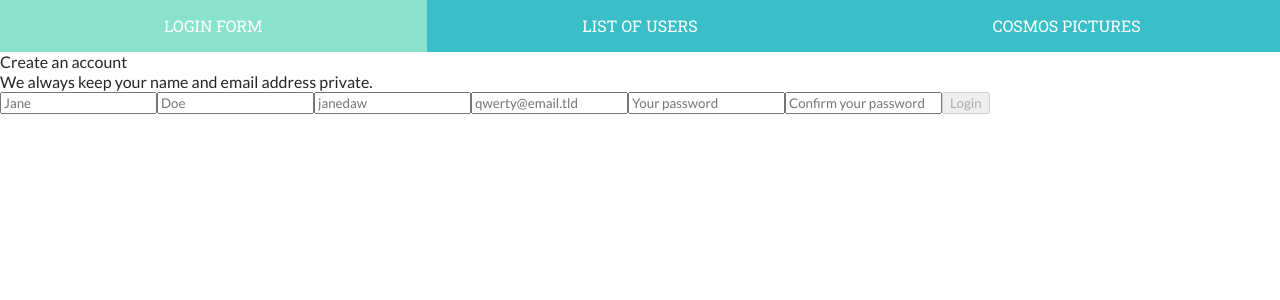
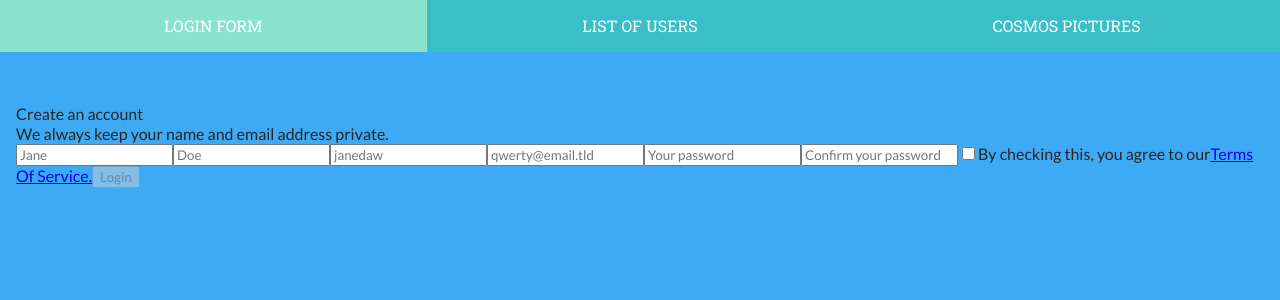
Before and after one commit to vXIXk/React, a React (Vite) app in the folder Homework_4/: page /form in a window 1280 px wide. Shown: the top 300 px of the page. Built offline with nearby package versions, Linux system fonts and the light colour scheme.

Commit message:
Commit changes to old files

```diff
--- a/Homework_4/src/assets/App.module.sass
+++ b/Homework_4/src/assets/App.module.sass
@@ -3,6 +3,6 @@
 html, *
   font-family: "Lato", sans-serif
 body
-  height: 100%
+  height: 100vh
   line-height: 1.25
   color: $light-black
--- a/Homework_4/src/assets/common/_vars.sass
+++ b/Homework_4/src/assets/common/_vars.sass
@@ -1,3 +1,10 @@
+%padding
+      padding: 6.5rem 1rem 3.5rem
+      @media screen and (max-width: 540px)
+            padding-top: 7.75rem
+      @media screen and (max-width: 300px)
+            padding-top: 13rem
+
 $cream: #fffeec
 $bronze: #b6aa82
 $light-black:  #252525
@@ -5,3 +12,4 @@ $mustard-yellow: #d39f1c
 $cayenne-red: #971808
 $turquoise: #3abfc9
 $light-teal: #89e3cc
+$sky-blue: #3ea9f5
--- a/Homework_4/src/components/Forms/FormsAssets/Forms.module.sass
+++ b/Homework_4/src/components/Forms/FormsAssets/Forms.module.sass
@@ -0,0 +1,7 @@
+@import './../../../assets/common/_templates'
+@import './../../../assets/common/vars'
+
+.formBox
+      height: 100vh
+      @extend %padding
+      background-color: $sky-blue
--- a/Homework_4/src/components/Forms/LoginForm.jsx
+++ b/Homework_4/src/components/Forms/LoginForm.jsx
@@ -24,7 +24,7 @@ export default function LoginForm() {
             validationSchema={LOGIN_SCHEMA}
         >
             {({ dirty, isValid }) => (
-                <section className={styles.formBox}>
+                <article className={styles.formBox}>
                     <header className={styles.formBoxHeader}>
                         <h1
                             className={`${styles.formH1} ${styles.loginFormH1}`}
@@ -55,7 +55,7 @@ export default function LoginForm() {
                             </button>
                         </Form>
                     </main>
-                </section>
+                </article>
             )}
         </Formik>
     );
--- a/Homework_4/src/components/Forms/RegisterForm.jsx
+++ b/Homework_4/src/components/Forms/RegisterForm.jsx
@@ -12,6 +12,7 @@ export default function RegisterForm() {
         email: "",
         password: "",
         passwordConfirmation: "",
+        isAgreed: false,
     };
     const handleSubmit = (value, formikBag) => {
         formikBag.resetForm();
@@ -25,7 +26,7 @@ export default function RegisterForm() {
         >
             {({ dirty, isValid }) => {
                 return (
-                    <section className={styles.formBox}>
+                    <article className={styles.formBox}>
                         <header className={styles.formBoxHeader}>
                             <h1
                                 className={`${styles.formH1} ${styles.registerFormH1}`}
@@ -75,6 +76,21 @@ export default function RegisterForm() {
                                     name="passwordConfirmation"
                                     placeholder="Confirm your password"
                                 />
+                                <label
+                                    className={`${styles.formLabel} ${styles.radioLabel}`}
+                                >
+                                    <input
+                                        type="checkbox"
+                                        name="isAgreed"
+                                        required
+                                    />
+                                    <span className={styles.isAgreed}>
+                                        By checking this, you agree to our
+                                        <a className={styles.link} href="#">
+                                            Terms Of Service.
+                                        </a>
+                                    </span>
+                                </label>
                                 <button
                                     className={`${styles.submitBtn} ${styles.registerSubmitBtn}`}
                                     type="submit"
@@ -84,7 +100,7 @@ export default function RegisterForm() {
                                 </button>
                             </Form>
                         </main>
-                    </section>
+                    </article>
                 );
             }}
         </Formik>
--- a/Homework_4/src/components/Navigation/Navigation.module.sass
+++ b/Homework_4/src/components/Navigation/Navigation.module.sass
@@ -4,11 +4,14 @@
       width: 100%
 
 .navBox
+      position: absolute
       display: flex
       @media screen and (max-width: 300px)
             flex-direction: column
 .linkWrapper
       flex: 1 1 auto
+      display: flex
+      align-items: center
       background-color: $turquoise
       font-family: "Roboto Slab"
       text-transform: uppercase
@@ -16,8 +19,8 @@
 .navLink
       display: block
       text-decoration: none
+      text-align: center
       padding: 1rem
-      text-align: center
       background-color: inherit
       color: white
 
--- a/Homework_4/src/components/Slider/Slider.module.sass
+++ b/Homework_4/src/components/Slider/Slider.module.sass
@@ -2,7 +2,8 @@
 @import './../../assets/common/vars'
 
 .sliderBox
-      padding: 3.5rem 1rem 3.5rem
+      height: 100vh
+      @extend %padding
       background-color: $cream
 
 .slidesBox
--- a/Homework_4/src/components/UsersList/UsersList.module.sass
+++ b/Homework_4/src/components/UsersList/UsersList.module.sass
@@ -1,10 +1,11 @@
 @import './../../assets/common/templates'
+@import './../../assets/common/vars'
 
 .contentBox
       @include flex-box(row, space-between, flex-start, 5rem)
-      padding: 2.5rem 1rem 3.5rem
       @media screen and (max-width: 900px)
             @include flex-box(column, center, center, 3rem)
+      @extend %padding
 
 .usersList
       @include flex-box(column, center, center, 2rem)
--- a/Homework_4/src/pages/FormPage.jsx
+++ b/Homework_4/src/pages/FormPage.jsx
@@ -1,5 +1,5 @@
-import LoginForm from "../components/Forms/LoginForm";
-import RegisterForm from "../components/Forms/RegisterForm";
+import LoginForm from "./../components/Forms/LoginForm";
+import RegisterForm from "./../components/Forms/RegisterForm";
 
 export default function FormPage() {
     return <RegisterForm />;
--- a/Homework_4/src/pages/SliderPage.jsx
+++ b/Homework_4/src/pages/SliderPage.jsx
@@ -1,5 +1,5 @@
-import { COSMOS_SLIDES } from "../assets/constants";
-import Slider from "../components/Slider";
+import { COSMOS_SLIDES } from "./../assets/constants";
+import Slider from "./../components/Slider";
 
 export default function SliderPage() {
     return <Slider slides={COSMOS_SLIDES} />;
--- a/Homework_4/src/pages/UsersPage.jsx
+++ b/Homework_4/src/pages/UsersPage.jsx
@@ -1,4 +1,4 @@
-import UsersList from "../components/UsersList";
+import UsersList from "./../components/UsersList";
 
 export default function UsersPage() {
     return <UsersList />;
```
